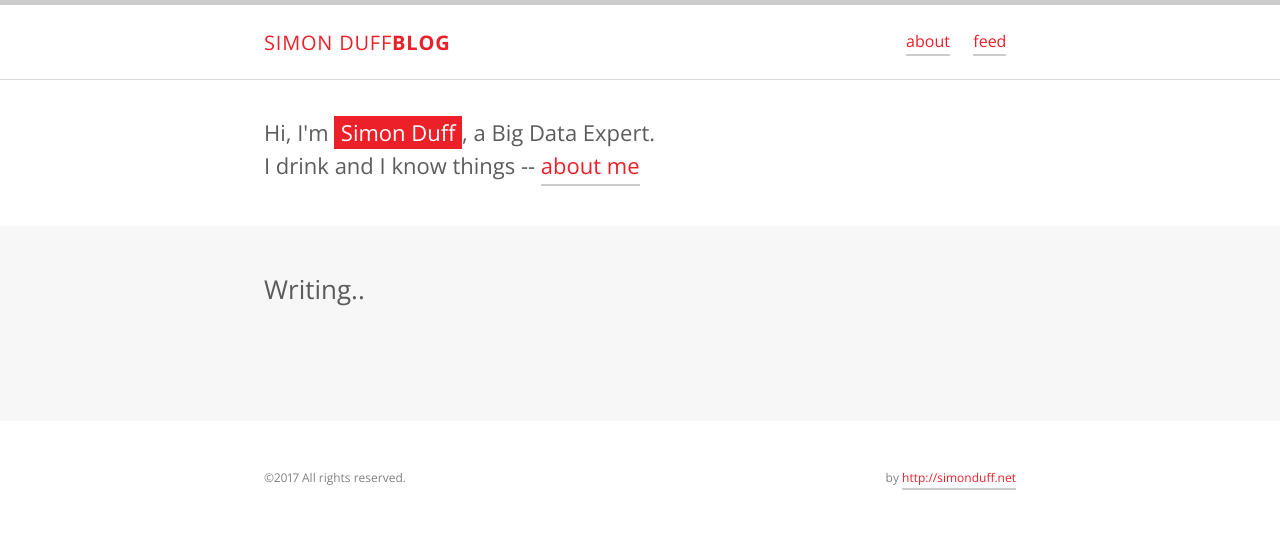
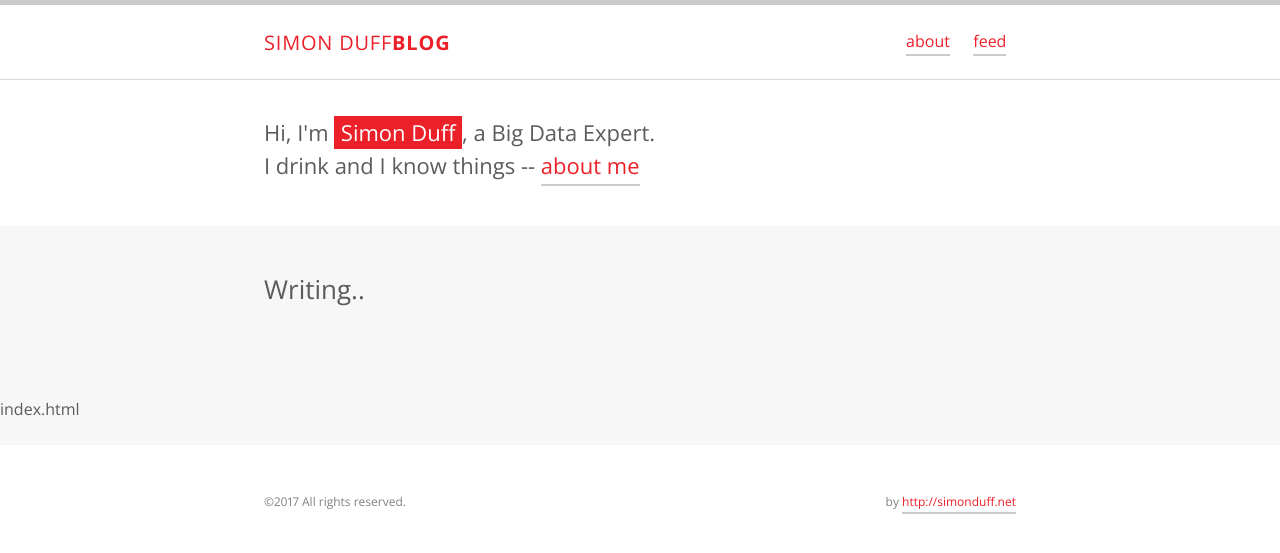
Before and after one commit to sduff/sduff.github.io, a Jekyll site: the page built from index.html, in a window 1280 px wide. Shown: the top 553 px of the page. Built offline with Jekyll 4.4.1, drawn with Linux system fonts in a browser that asks for light colours.

Commit message:
Update index.html

```diff
--- a/index.html
+++ b/index.html
@@ -20,4 +20,6 @@ title: Simon Duff
   <div class="container">
     {% include pagination.html %}
   </div>
+
+  {{ page.path }}
 </section>
```
